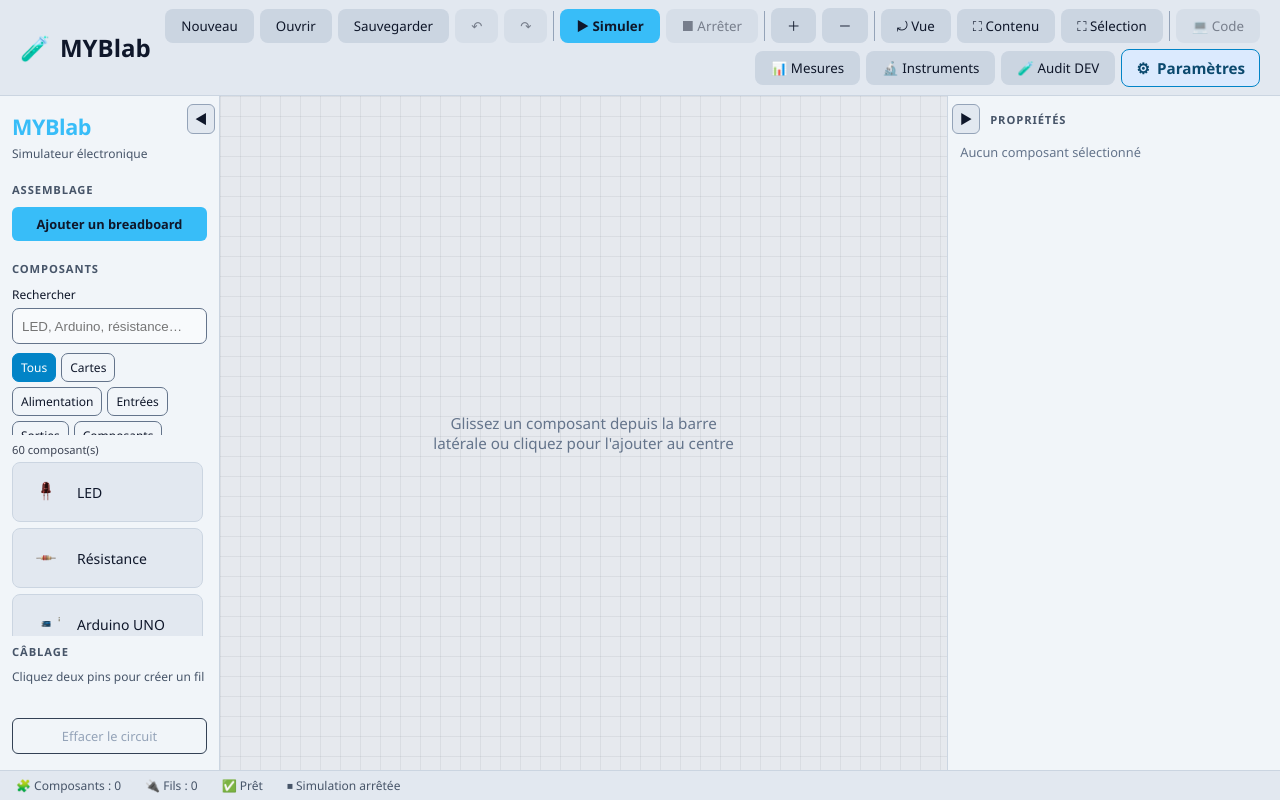
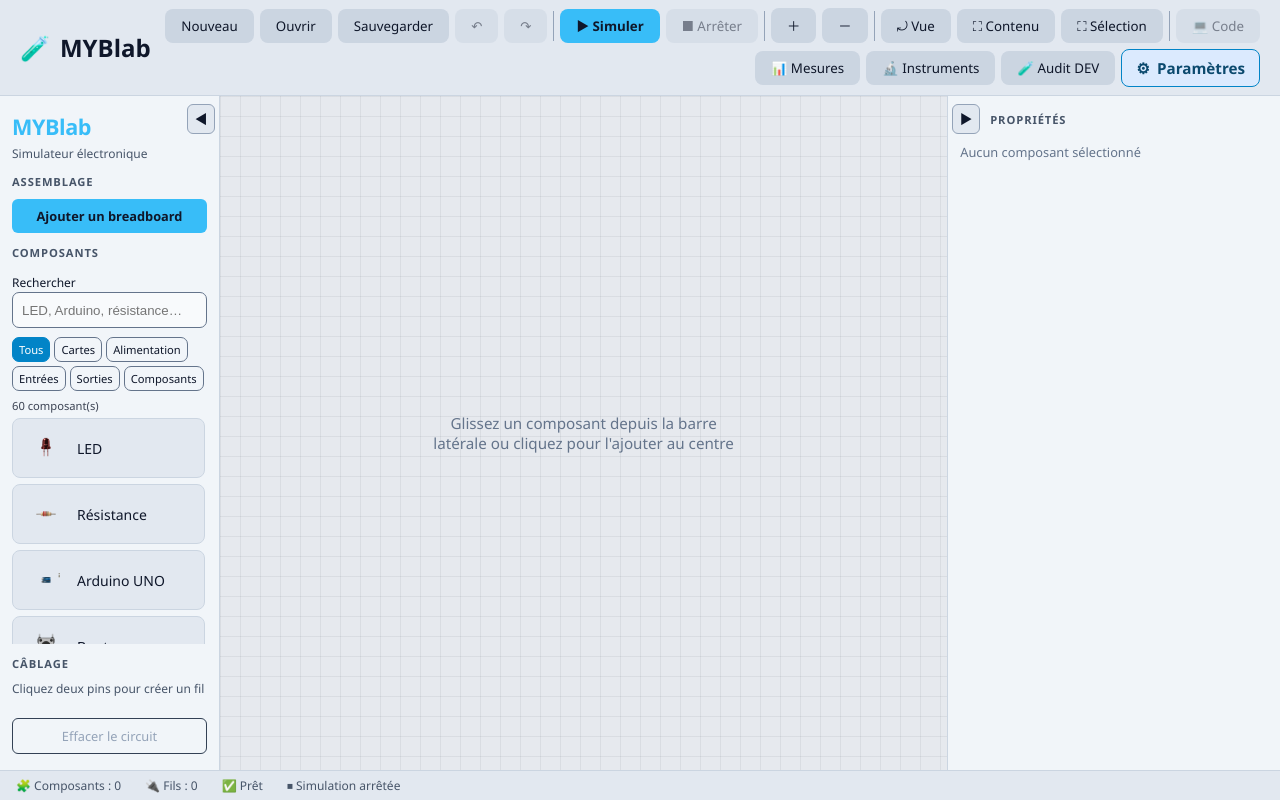
Before and after one commit to mamadouyacineba858-tech/myblab_v03, a React (Vite) app in the folder frontend/: page / in a window 1280 px wide. Built offline with nearby package versions, Linux system fonts and the light colour scheme.

Commit message:
fix(library): scroll entire component catalog without overlapping wiring

```diff
--- a/frontend/src/components/Sidebar.css
+++ b/frontend/src/components/Sidebar.css
@@ -79,3 +79,31 @@
 .myblab-sidebar__search { flex-shrink: 0; }
 .myblab-sidebar__section--scroll { margin-bottom: 8px; }
 .myblab-sidebar__section--scroll .myblab-sidebar__count { margin-bottom: 5px; }
+
+/* MYBLAB-ARDUINO-002: keep the whole library scrollable, never overlay wiring. */
+.myblab-sidebar { gap: 0; }
+.myblab-sidebar__header { flex: 0 0 auto; margin-bottom: 12px; }
+.myblab-sidebar__section:not(.myblab-sidebar__section--scroll) { flex: 0 0 auto; margin-bottom: 12px; }
+.myblab-sidebar__section--scroll {
+  flex: 1 1 auto;
+  min-height: 0;
+  overflow-y: auto;
+  overflow-x: hidden;
+  display: block;
+  margin-bottom: 12px;
+  overscroll-behavior: contain;
+}
+.myblab-sidebar__section--scroll .myblab-palette {
+  display: flex;
+  flex-direction: column;
+  overflow: visible;
+  min-height: 0;
+  padding-right: 2px;
+}
+.myblab-sidebar__categories { max-height: none; overflow: visible; gap: 4px; }
+.myblab-sidebar__categories button { padding: 4px 6px; font-size: .7rem; }
+.myblab-sidebar__footer { flex: 0 0 auto; padding-top: 8px; }
+.myblab-sidebar__search { box-sizing: border-box; }
+@media (max-width: 740px) {
+  .myblab-sidebar__section--scroll .myblab-palette { display: grid; grid-template-columns: repeat(2,minmax(0,1fr)); }
+}
```
